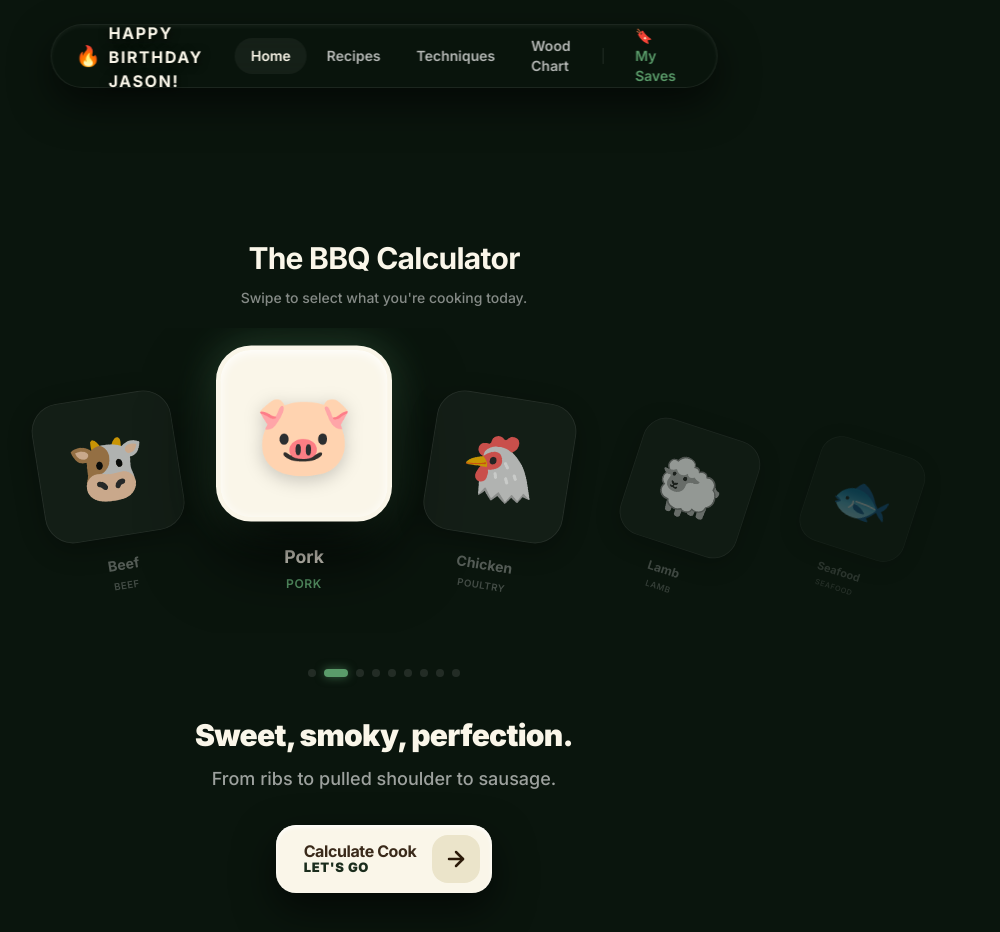
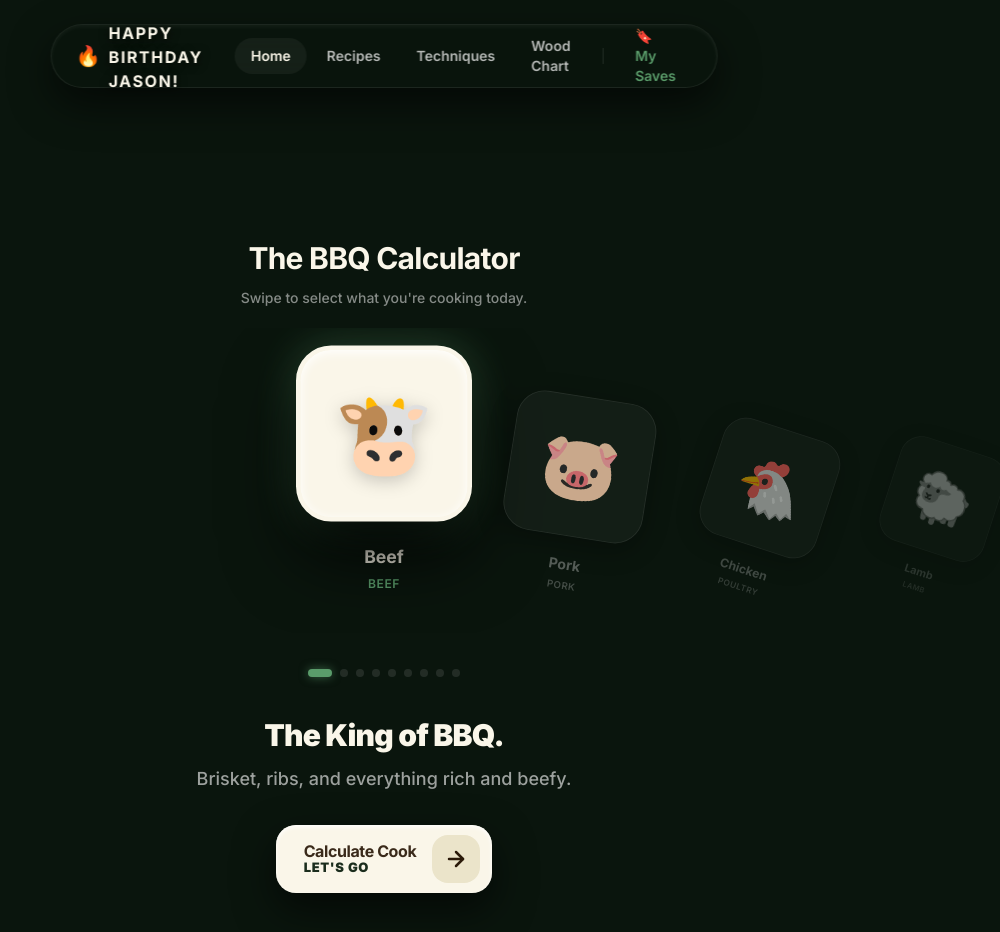
Before and after one commit to shoomacca/bbq-calculator, a Next.js app: page / in a window 1280 px wide. Shown: the top 932 px of the page, without its empty margins (256-1256 px from the left). Built offline with nearby package versions, Linux system fonts and the light colour scheme.

Commit message:
fix: explicit padding spacers for full bleed carousel to fix end items

```diff
--- a/components/calculator/ScrollCarousel.tsx
+++ b/components/calculator/ScrollCarousel.tsx
@@ -99,8 +99,6 @@ export default function ScrollCarousel({
         className="flex overflow-x-auto gap-4 py-10 no-scrollbar select-none w-screen relative left-[50%] right-[50%] -ml-[50vw] -mr-[50vw]"
         style={{
           scrollSnapType: isDragging ? 'none' : 'x mandatory', // Disable snap during drag
-          paddingLeft: 'calc(50% - 80px)',
-          paddingRight: 'calc(50% - 80px)',
         }}
         onMouseDown={(e) => {
           if (!containerRef.current) return;
@@ -131,6 +129,7 @@ export default function ScrollCarousel({
           containerRef.current.scrollLeft = scrollLeft.current - walk;
         }}
       >
+        <div style={{ flexShrink: 0, width: 'calc(50vw - 80px - 1rem)' }} />
         {items.map((item, i) => {
           const offset = i - centeredIdx;
           const isCenter = offset === 0;
@@ -196,6 +195,7 @@ export default function ScrollCarousel({
             </div>
           );
         })}
+        <div style={{ flexShrink: 0, width: 'calc(50vw - 80px - 1rem)' }} />
       </div>
 
       {/* Dot navigation */}
```
